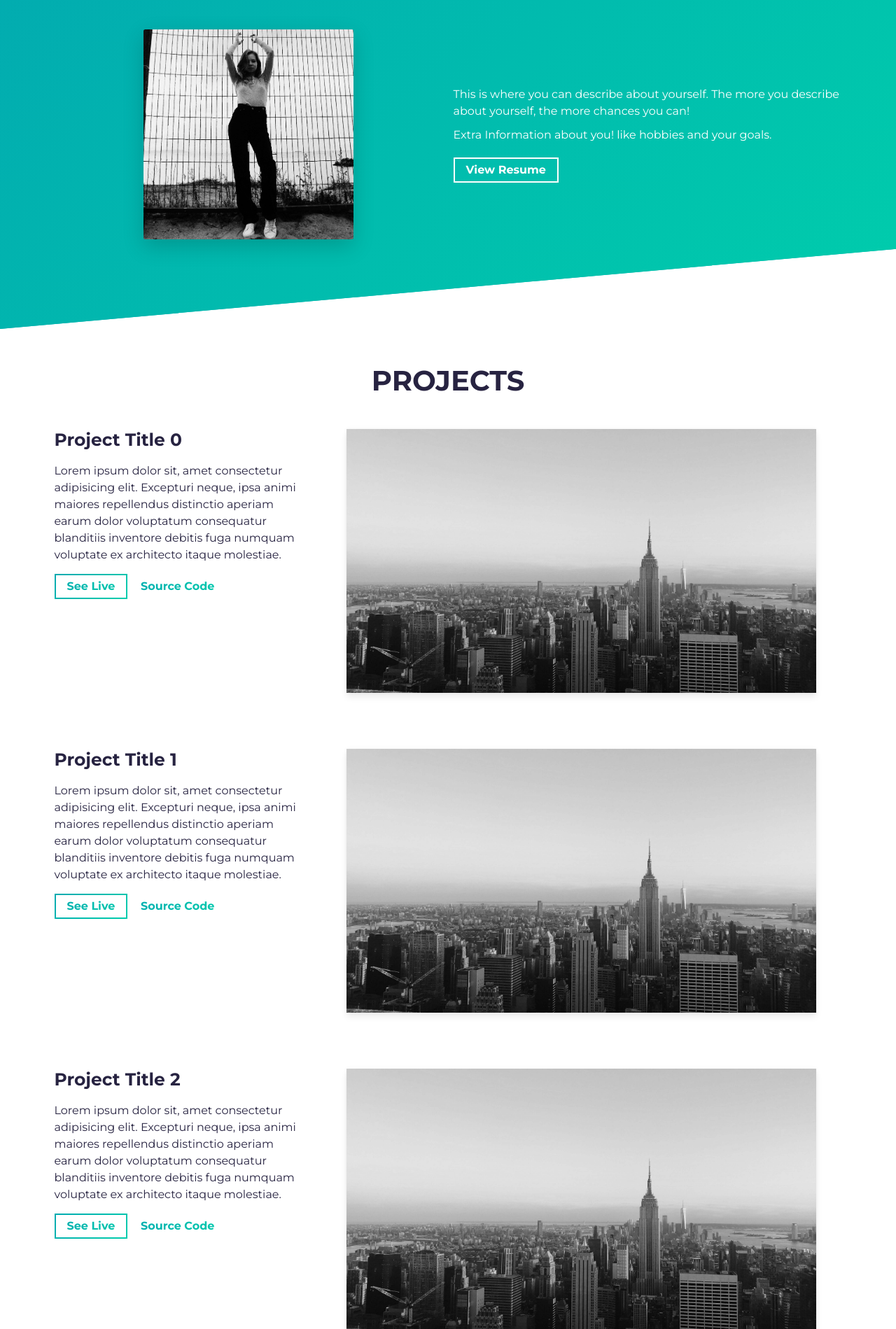
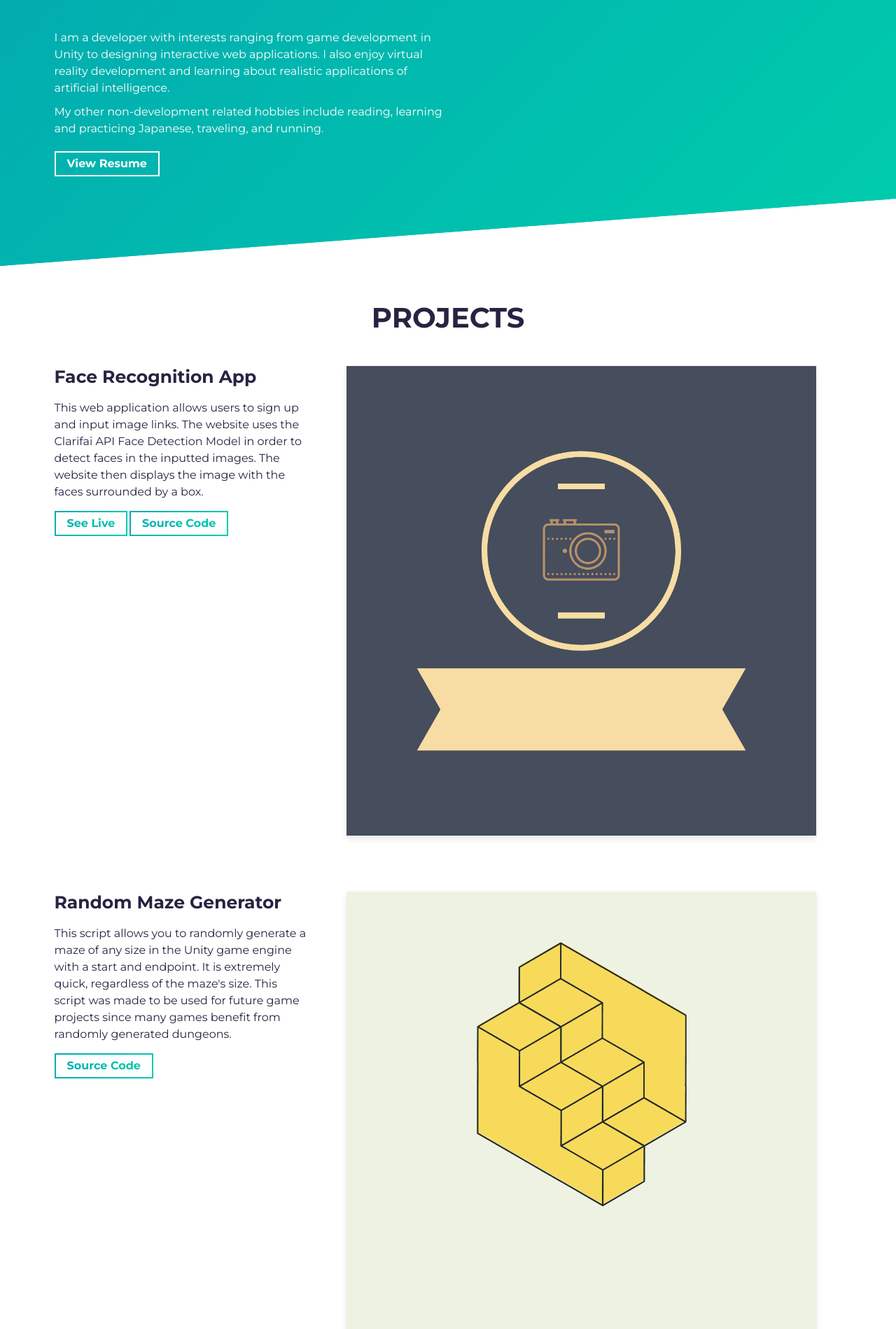
Before and after one commit to shinobu97/portfolio-website, a website built with Parcel: page src/index.html in a window 1280 px wide. Shown: the part 901-2800 px from the top of the page at 70% size. Built offline with nearby package versions, Linux system fonts and the light colour scheme.

Commit message:
personalized website

```diff
--- a/src/index.html
+++ b/src/index.html
@@ -33,9 +33,6 @@
       defer
       src="https://unpkg.com/scrollreveal@4.0.0/dist/scrollreveal.min.js"
     ></script>
-
-    <!-- Todo: remove the below script once you finish your portfolio -->
-    <script async defer src="https://buttons.github.io/buttons.js"></script>
   </head>
 
   <!-- Todo: read the following HTML Todos to create your stunning portfolio website -->
@@ -48,11 +45,11 @@
         <h1 class="hero-title load-hidden">
           Hi, my name is <span class="text-color-main">Sterling Hoo</span>
           <br />
-          I'm the Developer you need.
+          I'm a Full Stack Developer
         </h1>
         <p class="hero-cta load-hidden">
           <a rel="noreferrer" class="cta-btn cta-btn--hero" href="#about"
-            >Hire me</a
+            >Learn more</a
           >
         </p>
       </div>
@@ -65,25 +62,15 @@
         <h2 class="section-title load-hidden">About me</h2>
         <div class="row about-wrapper">
           <div class="col-md-6 col-sm-12">
-            <div class="about-wrapper__image load-hidden">
-              <img
-                alt="Profile Image"
-                class="img-fluid rounded shadow-lg"
-                height="auto"
-                width="300px"
-                src="assets/profile.jpg"
-                alt="Profile Image"
-              />
-            </div>
-          </div>
-          <div class="col-md-6 col-sm-12">
             <div class="about-wrapper__info load-hidden">
               <p class="about-wrapper__info-text">
-                This is where you can describe about yourself. The more you
-                describe about yourself, the more chances you can!
+                I am a developer with interests ranging from game development in Unity to
+                designing interactive web applications. I also enjoy virtual reality
+                development and learning about realistic applications of artificial intelligence.
               </p>
               <p class="about-wrapper__info-text">
-                Extra Information about you! like hobbies and your goals.
+                My other non-development related hobbies include reading, learning and
+                practicing Japanese, traveling, and running.
               </p>
               <span class="d-flex mt-3">
                 <a
@@ -112,29 +99,28 @@
           <div class="row">
             <div class="col-lg-4 col-sm-12">
               <div class="project-wrapper__text load-hidden">
-                <h3 class="project-wrapper__text-title">Project Title 0</h3>
+                <h3 class="project-wrapper__text-title">Face Recognition App</h3>
                 <div>
                   <p class="mb-4">
-                    Lorem ipsum dolor sit, amet consectetur adipisicing elit.
-                    Excepturi neque, ipsa animi maiores repellendus distinctio
-                    aperiam earum dolor voluptatum consequatur blanditiis
-                    inventore debitis fuga numquam voluptate ex architecto
-                    itaque molestiae.
+                    This web application allows users to sign up and input image
+                    links. The website uses the Clarifai API Face Detection Model
+                    in order to detect faces in the inputted images. The website
+                    then displays the image with the faces surrounded by a box.
                   </p>
                 </div>
                 <a
                   rel="noreferrer"
                   target="_blank"
                   class="cta-btn cta-btn--hero"
-                  href="#!"
+                  href="https://smart-facial-recog-app.herokuapp.com/"
                 >
                   See Live
                 </a>
                 <a
                   rel="noreferrer"
                   target="_blank"
-                  class="cta-btn text-color-main"
-                  href="#!"
+                  class="cta-btn cta-btn--hero"
+                  href="https://github.com/shinobu97/facerecognitionbrain-app"
                 >
                   Source Code
                 </a>
@@ -142,7 +128,7 @@
             </div>
             <div class="col-lg-8 col-sm-12">
               <div class="project-wrapper__image load-hidden">
-                <a rel="noreferrer" href="#!" target="_blank">
+                <a rel="noreferrer" href="https://github.com/shinobu97/facerecognitionbrain-app" target="_blank">
                   <div
                     data-tilt
                     data-tilt-max="4"
@@ -153,7 +139,7 @@
                     <img
                       alt="Project Image"
                       class="img-fluid"
-                      src="assets/project.jpg"
+                      src="assets/logo2.png"
                     />
                   </div>
                 </a>
@@ -166,29 +152,21 @@
           <div class="row">
             <div class="col-lg-4 col-sm-12">
               <div class="project-wrapper__text load-hidden">
-                <h3 class="project-wrapper__text-title">Project Title 1</h3>
+                <h3 class="project-wrapper__text-title">Random Maze Generator</h3>
                 <div>
                   <p class="mb-4">
-                    Lorem ipsum dolor sit, amet consectetur adipisicing elit.
-                    Excepturi neque, ipsa animi maiores repellendus distinctio
-                    aperiam earum dolor voluptatum consequatur blanditiis
-                    inventore debitis fuga numquam voluptate ex architecto
-                    itaque molestiae.
+                    This script allows you to randomly generate a maze of
+                    any size in the Unity game engine with a start and endpoint.
+                    It is extremely quick, regardless of the maze's size. This
+                    script was made to be used for future game projects since
+                    many games benefit from randomly generated dungeons.
                   </p>
                 </div>
                 <a
                   rel="noreferrer"
                   target="_blank"
                   class="cta-btn cta-btn--hero"
-                  href="#!"
-                >
-                  See Live
-                </a>
-                <a
-                  rel="noreferrer"
-                  target="_blank"
-                  class="cta-btn text-color-main"
-                  href="#!"
+                  href="https://github.com/shinobu97/Maze-Generator"
                 >
                   Source Code
                 </a>
@@ -196,7 +174,7 @@
             </div>
             <div class="col-lg-8 col-sm-12">
               <div class="project-wrapper__image load-hidden">
-                <a rel="noreferrer" href="#!" target="_blank">
+                <a rel="noreferrer" href="https://github.com/shinobu97/Maze-Generator" target="_blank">
                   <div
                     data-tilt
                     data-tilt-max="4"
@@ -207,7 +185,7 @@
                     <img
                       alt="Project Image"
                       class="img-fluid"
-                      src="assets/project.jpg"
+                      src="assets/logo3.png"
                     />
                   </div>
                 </a>
@@ -220,29 +198,22 @@
           <div class="row">
             <div class="col-lg-4 col-sm-12">
               <div class="project-wrapper__text load-hidden">
-                <h3 class="project-wrapper__text-title">Project Title 2</h3>
+                <h3 class="project-wrapper__text-title">Loomian Showdown</h3>
                 <div>
                   <p class="mb-4">
-                    Lorem ipsum dolor sit, amet consectetur adipisicing elit.
-                    Excepturi neque, ipsa animi maiores repellendus distinctio
-                    aperiam earum dolor voluptatum consequatur blanditiis
-                    inventore debitis fuga numquam voluptate ex architecto
-                    itaque molestiae.
+                    This is my most recent project and is inspired from the
+                    Roblox game Loomian Legacy and the website pokemonshowdown.
+                    The project allows its users to easily build a team without
+                    the need for breeding, leveling, and other annoying mechanics
+                    normally found in game. It then acts as a battle emulator to
+                    allow users to challenge each other in turn-based combat.
                   </p>
                 </div>
                 <a
                   rel="noreferrer"
                   target="_blank"
                   class="cta-btn cta-btn--hero"
-                  href="#!"
-                >
-                  See Live
-                </a>
-                <a
-                  rel="noreferrer"
-                  target="_blank"
-                  class="cta-btn text-color-main"
-                  href="#!"
+                  href="https://github.com/shinobu97/loomian-showdown"
                 >
                   Source Code
                 </a>
@@ -250,7 +221,7 @@
             </div>
             <div class="col-lg-8 col-sm-12">
               <div class="project-wrapper__image load-hidden">
-                <a rel="noreferrer" href="#!" target="_blank">
+                <a rel="noreferrer" href="https://github.com/shinobu97/loomian-showdown" target="_blank">
                   <div
                     data-tilt
                     data-tilt-max="4"
@@ -261,7 +232,7 @@
                     <img
                       alt="Project Image"
                       class="img-fluid"
-                      src="assets/project.jpg"
+                      src="assets/logo.png"
                     />
                   </div>
                 </a>
@@ -279,13 +250,13 @@
       <div class="container">
         <h2 class="section-title">Contact</h2>
         <div class="contact-wrapper load-hidden">
-          <p class="contact-wrapper__text">[Put your call to action here]</p>
+          <p class="contact-wrapper__text">Interested? Send me an email!</p>
           <a
             rel="noreferrer"
             target="_blank"
             class="cta-btn cta-btn--resume"
-            href="mailto:example@email.com"
-            >Call to Action</a
+            href="mailto:sterling.g.hoo@vanderbilt.edu"
+            >Email</a
           >
         </div>
       </div>
@@ -299,50 +270,14 @@
           <i class="fa fa-angle-up fa-2x" aria-hidden="true"></i>
         </a>
         <div class="social-links">
-          <a rel="noreferrer" href="#!" target="_blank">
-            <i class="fa fa-twitter fa-inverse"></i>
-          </a>
-          <a rel="noreferrer" href="#!" target="_blank">
+          <a rel="noreferrer" href="https://www.linkedin.com/in/sterling-hoo-a632551a3" target="_blank">
             <i class="fa fa-linkedin fa-inverse"></i>
           </a>
-          <a rel="noreferrer" href="#!" target="_blank">
+          <a rel="noreferrer" href="https://github.com/shinobu97" target="_blank">
             <i class="fa fa-github fa-inverse"></i>
           </a>
         </div>
-
         <hr />
-
-        <!-- Notice: if you want to give me some credit, it will be huge for me! if not, put your data on it -->
-        <p class="footer__text">
-          © 2021 - Template developed by
-          <a rel="noreferrer" href="https://github.com/cobidev" target="_blank"
-            >Jacobo Martínez</a
-          >
-        </p>
-
-        <!-- TO DO: remove this entire paragraph once you finish your portfolio -->
-        <p class="mt-3 pt-3">
-          <a
-            rel="noreferrer"
-            class="github-button"
-            href="https://github.com/cobidev/simplefolio/fork"
-            data-icon="octicon-repo-forked"
-            data-size="large"
-            data-show-count="true"
-            aria-label="Fork ntkme/github-buttons on GitHub"
-            >Fork</a
-          >
-          <a
-            rel="noreferrer"
-            class="github-button"
-            href="https://github.com/cobidev/simplefolio"
-            data-icon="octicon-star"
-            data-size="large"
-            data-show-count="true"
-            aria-label="Star cobidev/simplefolio on GitHub"
-            >Star</a
-          >
-        </p>
       </div>
     </footer>
     <!-- /END Footer Section -->
```
Also changed, not shown: src/assets/logo.png (added), src/assets/logo2.png (added), src/assets/logo3.png (added), src/assets/profile.jpg (deleted), 1 other file.
